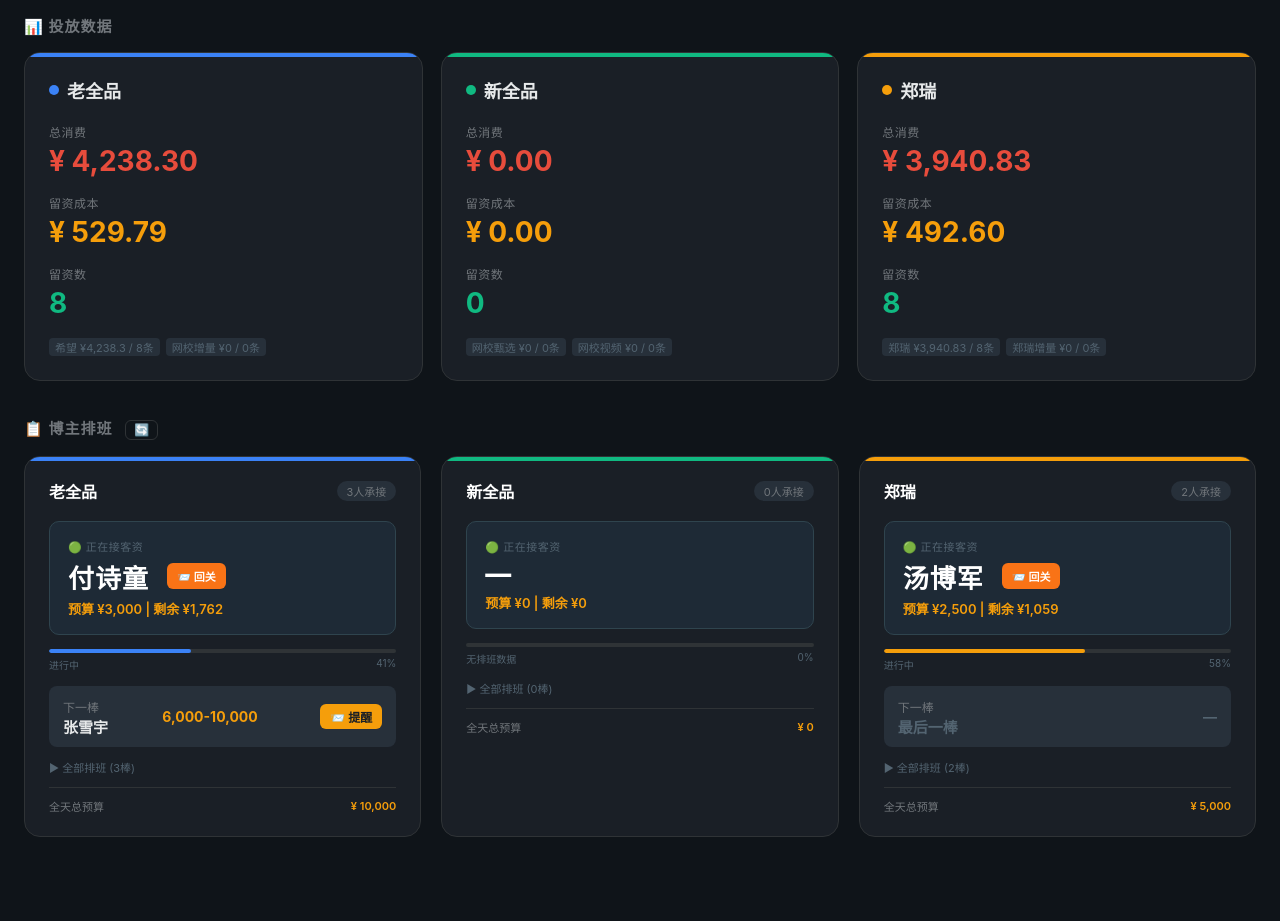
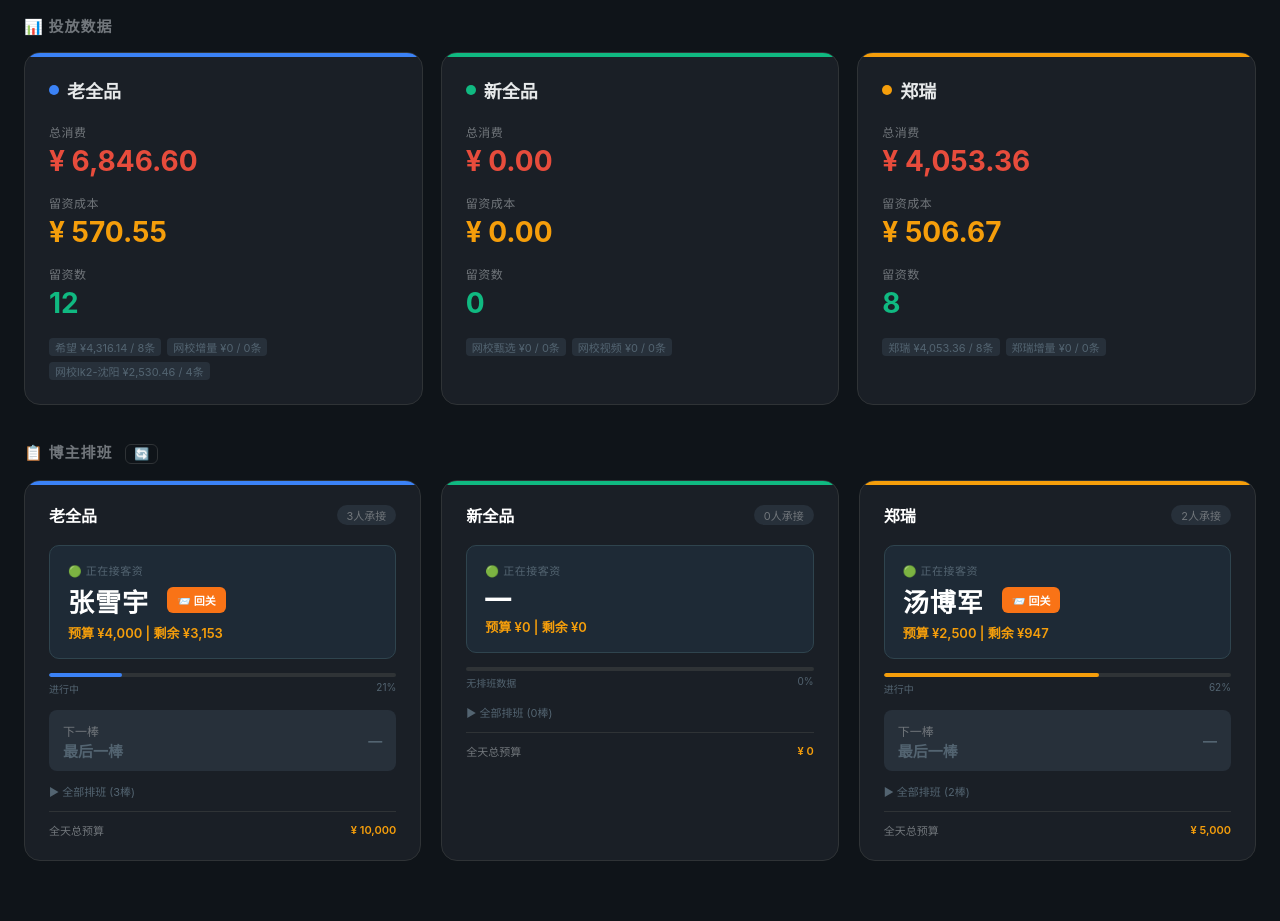
Before and after one commit to DD-dingdada/juguang-dashboard, a plain HTML site: page index.html in a window 1280 px wide. Shown: the part 81-1002 px from the top of the page. Before the commit the page ends 978 px from the top, so only its background shows below. Drawn offline with Linux system fonts and the light colour scheme.

Commit message:
📊 数据更新 2026-11-18 16:40:54

```diff
--- a/index.html
+++ b/index.html
@@ -241,10 +241,10 @@
   }
 </style>
 <script>
-window.__SPEND_DATA__ = [{"name": "老全品", "cost": 4238.3, "cost_str": "4,238.30", "price": 529.79, "price_str": "529.79", "leads": 8, "color": "#3b82f6", "details": [{"name": "希望名师好课推荐lk-沈阳", "cost": 4238.3, "leads": 8}, {"name": "学而思网校优课lk-沈阳增量户", "cost": 0.0, "leads": 0}]}, {"name": "新全品", "cost": 0.0, "cost_str": "0.00", "price": 0.0, "price_str": "0.00", "leads": 0, "color": "#10b981", "details": [{"name": "学而思网校优课甄选lk-沈阳", "cost": 0.0, "leads": 0}, {"name": "学而思网校优课甄选lk-沈阳视频户", "cost": 0.0, "leads": 0}]}, {"name": "郑瑞", "cost": 3940.83, "cost_str": "3,940.83", "price": 492.6, "price_str": "492.60", "leads": 8, "color": "#f59e0b", "details": [{"name": "郑瑞线上化学lk-沈阳", "cost": 3940.83, "leads": 8}, {"name": "郑瑞线上化学lk-沈阳增量户", "cost": 0.0, "leads": 0}]}];
-window.__SCHEDULE_DATA__ = {"date": "2026-11-18", "row": 371, "accounts": [{"name": "郑瑞线上化学lk-沈阳", "city": "沈阳", "teachers": [{"name": "张雪宇", "budget": 2500, "cumulative": 2500, "work_code": null}, {"name": "汤博军", "budget": 2500, "cumulative": 5000, "work_code": null}], "total_budget": 5000, "teacher_count": 2, "duty": {"current": "汤博军", "current_work_code": null, "current_start": 2500, "current_end": 5000, "current_budget": 2500, "used": 1441, "remaining": 1059, "next": "最后一棒", "next_budget": null, "next_start": null, "next_end": null, "next_work_code": null, "progress": 58, "status": "进行中", "all_teachers": ["张雪宇", "汤博军"]}, "spend": 3940.83}, {"name": "希望名师好课推荐lk-沈阳", "city": "沈阳", "teachers": [{"name": "王音", "budget": 3000, "cumulative": 3000, "work_code": null}, {"name": "付诗童", "budget": 3000, "cumulative": 6000, "work_code": null}, {"name": "张雪宇", "budget": 4000, "cumulative": 10000, "work_code": null}], "total_budget": 10000, "teacher_count": 3, "duty": {"current": "付诗童", "current_work_code": null, "current_start": 3000, "current_end": 6000, "current_budget": 3000, "used": 1238, "remaining": 1762, "next": "张雪宇", "next_budget": 4000, "next_start": 6000, "next_end": 10000, "next_work_code": null, "progress": 41, "status": "进行中", "all_teachers": ["王音", "付诗童", "张雪宇"]}, "spend": 4238.3}, {"name": "学而思网校优课甄选", "city": "沈阳", "teachers": [], "total_budget": 0, "teacher_count": 0, "duty": {"status": "无排班数据"}, "spend": 0.0}]};
+window.__SPEND_DATA__ = [{"name": "老全品", "cost": 6846.6, "cost_str": "6,846.60", "price": 570.55, "price_str": "570.55", "leads": 12, "color": "#3b82f6", "details": [{"name": "希望名师好课推荐lk-沈阳", "cost": 4316.14, "leads": 8}, {"name": "学而思网校优课lk-沈阳增量户", "cost": 0.0, "leads": 0}, {"name": "学而思网校优课lk2-沈阳", "cost": 2530.46, "leads": 4}]}, {"name": "新全品", "cost": 0.0, "cost_str": "0.00", "price": 0.0, "price_str": "0.00", "leads": 0, "color": "#10b981", "details": [{"name": "学而思网校优课甄选lk-沈阳", "cost": 0.0, "leads": 0}, {"name": "学而思网校优课甄选lk-沈阳视频户", "cost": 0.0, "leads": 0}]}, {"name": "郑瑞", "cost": 4053.36, "cost_str": "4,053.36", "price": 506.67, "price_str": "506.67", "leads": 8, "color": "#f59e0b", "details": [{"name": "郑瑞线上化学lk-沈阳", "cost": 4053.36, "leads": 8}, {"name": "郑瑞线上化学lk-沈阳增量户", "cost": 0.0, "leads": 0}]}];
+window.__SCHEDULE_DATA__ = {"date": "2026-11-18", "row": 371, "accounts": [{"name": "郑瑞线上化学lk-沈阳", "city": "沈阳", "teachers": [{"name": "张雪宇", "budget": 2500, "cumulative": 2500, "work_code": null}, {"name": "汤博军", "budget": 2500, "cumulative": 5000, "work_code": null}], "total_budget": 5000, "teacher_count": 2, "duty": {"current": "汤博军", "current_work_code": null, "current_start": 2500, "current_end": 5000, "current_budget": 2500, "used": 1553, "remaining": 947, "next": "最后一棒", "next_budget": null, "next_start": null, "next_end": null, "next_work_code": null, "progress": 62, "status": "进行中", "all_teachers": ["张雪宇", "汤博军"]}, "spend": 4053.36}, {"name": "希望名师好课推荐lk-沈阳", "city": "沈阳", "teachers": [{"name": "王音", "budget": 3000, "cumulative": 3000, "work_code": null}, {"name": "付诗童", "budget": 3000, "cumulative": 6000, "work_code": null}, {"name": "张雪宇", "budget": 4000, "cumulative": 10000, "work_code": null}], "total_budget": 10000, "teacher_count": 3, "duty": {"current": "张雪宇", "current_work_code": null, "current_start": 6000, "current_end": 10000, "current_budget": 4000, "used": 847, "remaining": 3153, "next": "最后一棒", "next_budget": null, "next_start": null, "next_end": null, "next_work_code": null, "progress": 21, "status": "进行中", "all_teachers": ["王音", "付诗童", "张雪宇"]}, "spend": 6846.6}, {"name": "学而思网校优课甄选", "city": "沈阳", "teachers": [], "total_budget": 0, "teacher_count": 0, "duty": {"status": "无排班数据"}, "spend": 0.0}]};
 window.__GROUPS__ = [{"order": 0, "display": "老全品", "color": "#3b82f6", "doc_accounts": ["希望名师好课推荐lk-沈阳"], "xhs_accounts": ["希望名师好课推荐lk-沈阳", "学而思网校优课lk-沈阳增量户", "学而思网校优课lk2-沈阳"]}, {"order": 1, "display": "新全品", "color": "#10b981", "doc_accounts": ["学而思网校优课甄选"], "xhs_accounts": ["学而思网校优课甄选lk-沈阳", "学而思网校优课甄选lk-沈阳视频户"]}, {"order": 2, "display": "郑瑞", "color": "#f59e0b", "doc_accounts": ["郑瑞线上化学lk-沈阳"], "xhs_accounts": ["郑瑞线上化学lk-沈阳", "郑瑞线上化学lk-沈阳增量户"]}];
-window.__SNAPSHOT_TIME__ = "2026-11-18 16:30:27";
+window.__SNAPSHOT_TIME__ = "2026-11-18 16:40:54";
 </script>
 </head>
 <body>
```
